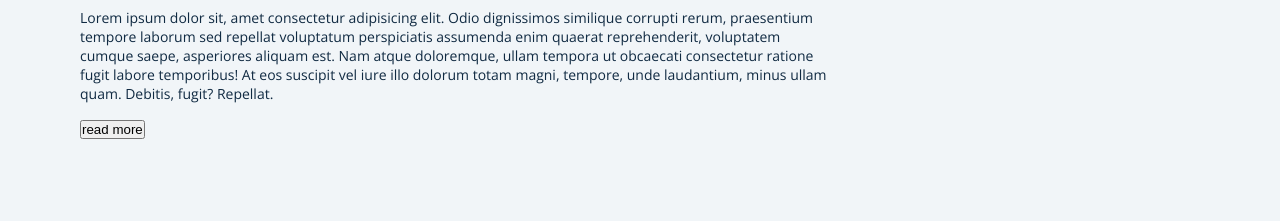
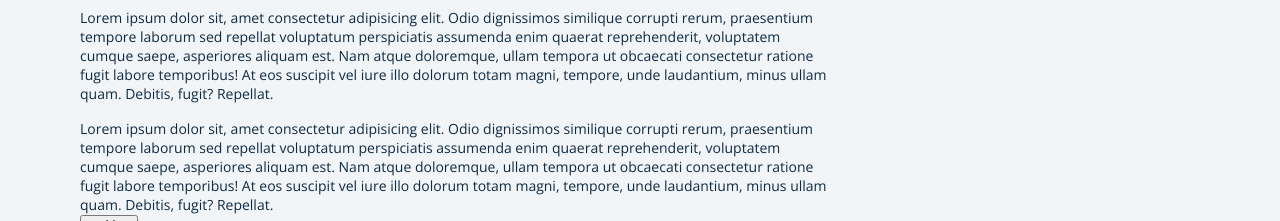
Before and after one commit to anatsu123/hotel, a plain HTML site: page index.html in a window 1280 px wide. Both pictures are taken after a click on the button "read more". Shown: the part 579-800 px from the top of the page. Drawn offline with nearby package versions, Linux system fonts and the light colour scheme.

Commit message:
more&less btn

```diff
--- a/app.js
+++ b/app.js
@@ -17,6 +17,7 @@
 //     //alternative method toggle
 //     links.classList.toggle("show-links");
 // });
+const readMore = document.querySelector(".about-more-btn");
 
 let slideNumber = 1;
 Slideshow(slideNumber);
@@ -35,3 +36,11 @@ for(let i = 0 ; i < slides.length ; i++){
 }
 slides[slideNumber-1].style.display = "block";
 };
+
+readMore.addEventListener("click",function(){
+
+    document.querySelector(".extra").classList.toggle("hidden-content");
+    if(!readMore.classList.contains == "hidden-content");
+    readMore.textContent = "read less";
+
+});
--- a/index.html
+++ b/index.html
@@ -3,7 +3,7 @@
   <head>
     <meta charset="UTF-8" />
     <meta name="viewport" content="width=device-width, initial-scale=1.0" />
-    <title>Navbar</title>
+    <title>Home</title>
     <!-- font-awesome -->
     <link
       rel="stylesheet"
@@ -54,6 +54,10 @@
         <p class="about-content">Lorem ipsum dolor sit, amet consectetur adipisicing elit. Odio dignissimos similique corrupti rerum, praesentium tempore laborum sed repellat voluptatum perspiciatis assumenda enim quaerat reprehenderit, voluptatem cumque saepe, asperiores aliquam est.
 
         Nam atque doloremque, ullam tempora ut obcaecati consectetur ratione fugit labore temporibus! At eos suscipit vel iure illo dolorum totam magni, tempore, unde laudantium, minus ullam quam. Debitis, fugit? Repellat.</p>
+
+        <p class=" extra hidden-content">Lorem ipsum dolor sit, amet consectetur adipisicing elit. Odio dignissimos similique corrupti rerum, praesentium tempore laborum sed repellat voluptatum perspiciatis assumenda enim quaerat reprehenderit, voluptatem cumque saepe, asperiores aliquam est.
+
+          Nam atque doloremque, ullam tempora ut obcaecati consectetur ratione fugit labore temporibus! At eos suscipit vel iure illo dolorum totam magni, tempore, unde laudantium, minus ullam quam. Debitis, fugit? Repellat.</p>
         <button class="about-more-btn">read more</button>
       </div>
       <div class="about-cover">
--- a/styles.css
+++ b/styles.css
@@ -275,3 +275,7 @@ footer div {
 .footer-middle-column div, .footer-right-column div {
   padding: 5px;
 }
+
+.hidden-content{
+  display: none;
+}
```
